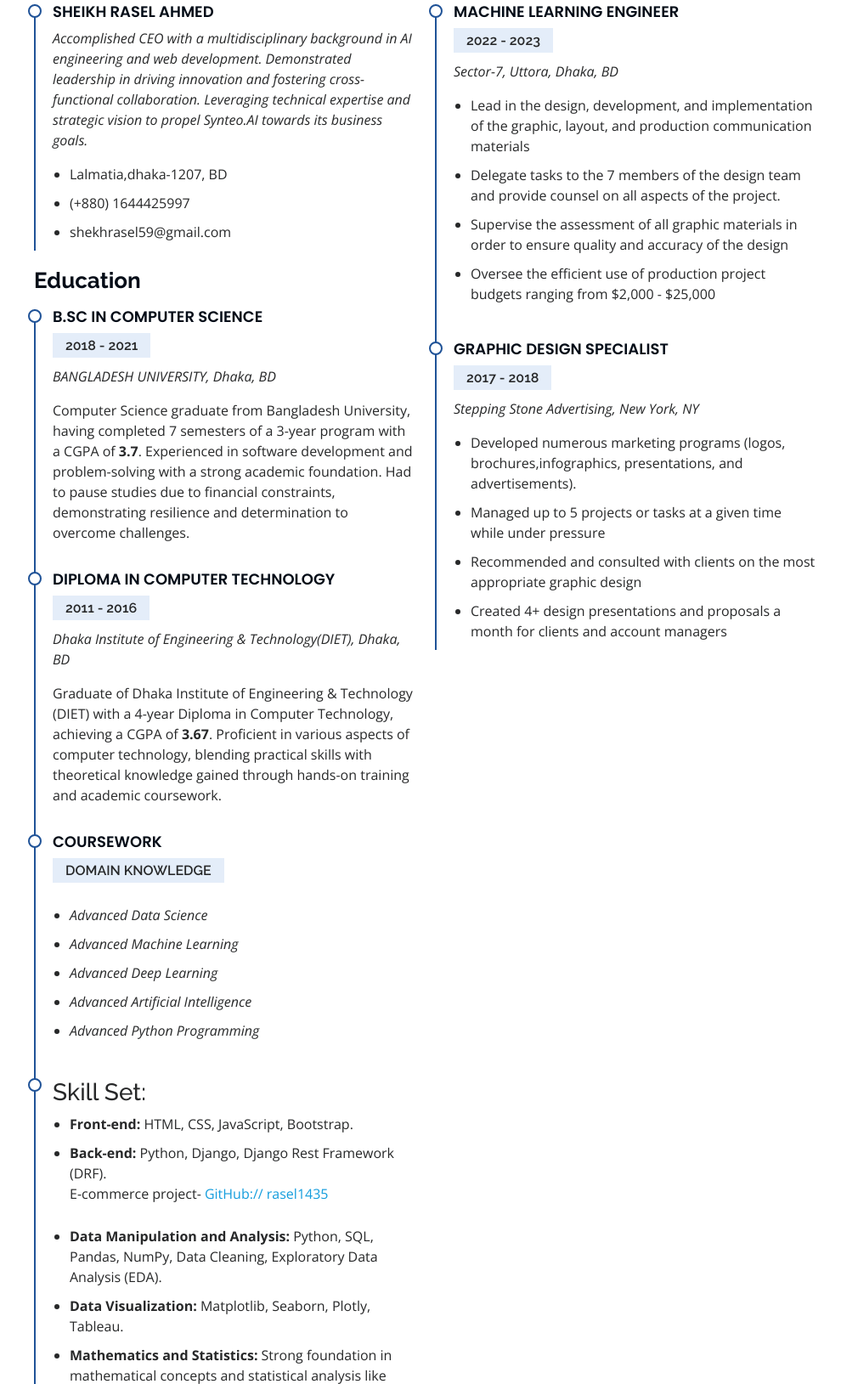
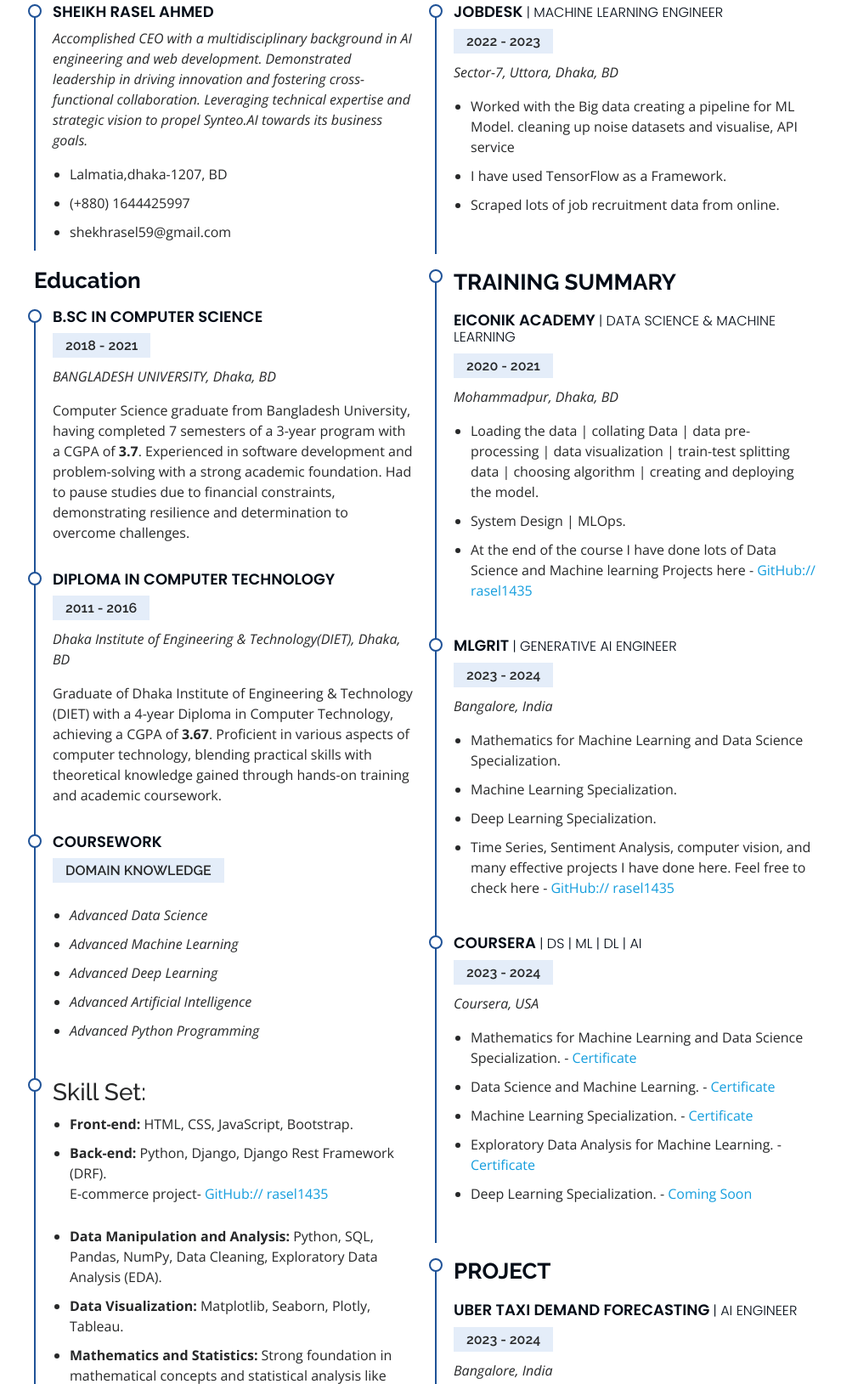
Before and after one commit to Rasel1435/Sheikh-Rasel-Ahmed-Resume, a plain HTML site: page index.html in a window 1280 px wide. Shown: the part 2673-4302 px from the top of the page at 85% size, without its empty margins (290-1280 px from the left). Drawn offline with nearby package versions, Linux system fonts and the light colour scheme.

Commit message:
Updated 29/02/24

```diff
--- a/index.html
+++ b/index.html
@@ -436,39 +436,116 @@
                 <li><strong>Model Deployment:</strong> MLflow, ZenML, Docker, Amazon SageMaker, Google Cloud, Microsoft
                   Azure.</li>
                 <!-- Experimentation and Hyperparameter Tuning -->
-                <li><strong>Experimentation and Hyperparameter Tuning:</strong> A/B Testing, Hyperparameter Optimization.
+                <li><strong>Experimentation and Hyperparameter Tuning:</strong> A/B Testing, Hyperparameter
+                  Optimization.
                 </li>
                 <!-- Database Service -->
                 <li><strong>Database Service:</strong> s3, RDS, MySQL, MongoDB.</li>
               </ul>
             </div>
           </div>
+          <!--Professional Experience-->
           <div class="col-lg-6" data-aos="fade-up" data-aos-delay="100">
             <h3 class="resume-title">Professional Experience</h3>
             <div class="resume-item">
-              <h4>Machine Learning Engineer</h4>
+              <h4>JOBDESK <span style="font-size: medium; font-weight: 300;"> | Machine Learning Engineer</span></h4>
               <h5>2022 - 2023</h5>
               <p><em>Sector-7, Uttora, Dhaka, BD </em></p>
               <ul>
-                <li>Lead in the design, development, and implementation of the graphic, layout, and production
-                  communication materials</li>
-                <li>Delegate tasks to the 7 members of the design team and provide counsel on all aspects of the
-                  project. </li>
-                <li>Supervise the assessment of all graphic materials in order to ensure quality and accuracy of the
-                  design</li>
-                <li>Oversee the efficient use of production project budgets ranging from $2,000 - $25,000</li>
+                <li>Worked with the Big data creating a pipeline for ML Model. cleaning up noise
+                  datasets and visualise, API service</li>
+                <li>I have used TensorFlow as a Framework.</li>
+                <li>Scraped lots of job recruitment data from online.</li>
               </ul>
             </div>
+            <!--TRAINING SUMMARY-->
+            <!--EICONIK ACADEMY-->
             <div class="resume-item">
-              <h4>Graphic design specialist</h4>
-              <h5>2017 - 2018</h5>
-              <p><em>Stepping Stone Advertising, New York, NY</em></p>
+              <h3 class="resume-title">TRAINING SUMMARY</h3>
+              <h4>EICONIK ACADEMY <span style="font-size: medium; font-weight: 300;"> | Data Science & Machine
+                  Learning</span></h4>
+              <h5>2020 - 2021</h5>
+              <p><em>Mohammadpur, Dhaka, BD</em></p>
               <ul>
-                <li>Developed numerous marketing programs (logos, brochures,infographics, presentations, and
-                  advertisements).</li>
-                <li>Managed up to 5 projects or tasks at a given time while under pressure</li>
-                <li>Recommended and consulted with clients on the most appropriate graphic design</li>
-                <li>Created 4+ design presentations and proposals a month for clients and account managers</li>
+                <li>Loading the data | collating Data | data pre-processing | data visualization |
+                  train-test splitting data | choosing algorithm | creating and deploying the model.</li>
+                <li>System Design | MLOps.</li>
+                <li>At the end of the course I have done lots of Data Science and Machine learning
+                  Projects here - <a
+                    href="https://github.com/Rasel1435/Machine-Learning-Projects-with-Python-for-Beginners">GitHub://
+                    rasel1435</a>
+                </li>
+              </ul>
+            </div>
+            <!--MLGRIT-->
+            <div class="resume-item">
+              <h4>MLGRIT <span style="font-size: medium; font-weight: 300;"> | Generative AI Engineer</span></h4>
+              <h5>2023 - 2024</h5>
+              <p><em>Bangalore, India</em></p>
+              <ul>
+                <li>Mathematics for Machine Learning and Data Science Specialization.</li>
+                <li>Machine Learning Specialization.</li>
+                <li>Deep Learning Specialization.</li>
+                <li>Time Series, Sentiment Analysis, computer vision, and many effective projects I
+                  have done here. Feel free to check here - <a
+                    href="https://github.com/Rasel1435/End-to-end-Machine-Learning-Projects">GitHub://
+                    rasel1435</a>
+                </li>
+              </ul>
+            </div>
+            <!--COURSERA-->
+            <div class="resume-item">
+              <h4>COURSERA <span style="font-size: medium; font-weight: 300;"> | DS | ML | DL | AI</span></h4>
+              <h5>2023 - 2024</h5>
+              <p><em>Coursera, USA</em></p>
+              <ul>
+                <li>Mathematics for Machine Learning and Data Science Specialization. - <a
+                    href="https://www.coursera.org/account/accomplishments/specialization/36MLMVHT6U3V?utm_source=link&utm_medium=certificate&utm_content=cert_image&utm_campaign=sharing_cta&utm_product=s12n">Certificate</a>
+                </li>
+                <li>Data Science and Machine Learning. - <a
+                    href="https://drive.google.com/file/d/16aUd05uufrygG6bZpxYEF6r_ChOfcfKX/view">Certificate</a>
+                </li>
+                <li>Machine Learning Specialization. - <a
+                    href="https://www.coursera.org/account/accomplishments/specialization/N76SN44G74R8?utm_source=link&utm_medium=certificate&utm_content=cert_image&utm_campaign=sharing_cta&utm_product=s12n">Certificate</a>
+                </li>
+                <li>Exploratory Data Analysis for Machine Learning. - <a
+                    href="https://www.coursera.org/account/accomplishments/verify/8FBFF6VR5RD6">Certificate</a>
+                </li>
+                <li>Deep Learning Specialization. - <a href="">Coming Soon</a>
+                </li>
+              </ul>
+            </div>
+            <!--PROJECT-->
+            <!--UBER TAXI DEMAND FORECASTING-->
+            <div class="resume-item">
+              <h3 class="resume-title">PROJECT</h3>
+              <h4>UBER TAXI DEMAND FORECASTING <span style="font-size: medium; font-weight: 300;"> | AI Engineer</span>
+              </h4>
+              <h5>2023 - 2024</h5>
+              <p><em>Bangalore, India</em></p>
+              <ul>
+                <li>A real-time automated platform forforecasting Uber hourly taxi demand will be developed as part of
+                  this project see the project here - <a
+                    href="https://github.com/Rasel1435/uber-taxi-demand/tree/dev-rasel">GitHub://
+                    rasel1435</a>
+                </li>
+              </ul>
+              <!--Book Recommendation System--->
+              <h4>Book Recommendation System <span style="font-size: medium; font-weight: 300;"> | AI Engineer</span>
+              </h4>
+              <h5>2023 - 2024</h5>
+              <p><em>Dhaka, BD</em></p>
+              <ul>
+                <li>Real-time Book Recommendation System for E-commerce Businesses.
+
+                  as part of my professional portfolio, I have successfully designed, developed, and deployed a
+                  real-time machine learning project: a Book Recommendation System tailored for e-commerce businesses.
+                  Leveraging advanced data processing techniques and machine learning algorithms, this system analyzes
+                  user behavior, preferences, and historical interactions to deliver personalized book recommendations
+                  in real-time. see the project here - <a
+                    href="https://github.com/Rasel1435/book-recommender-system">GitHub://
+                    rasel1435</a>
+                </li>
               </ul>
             </div>
           </div>
```
